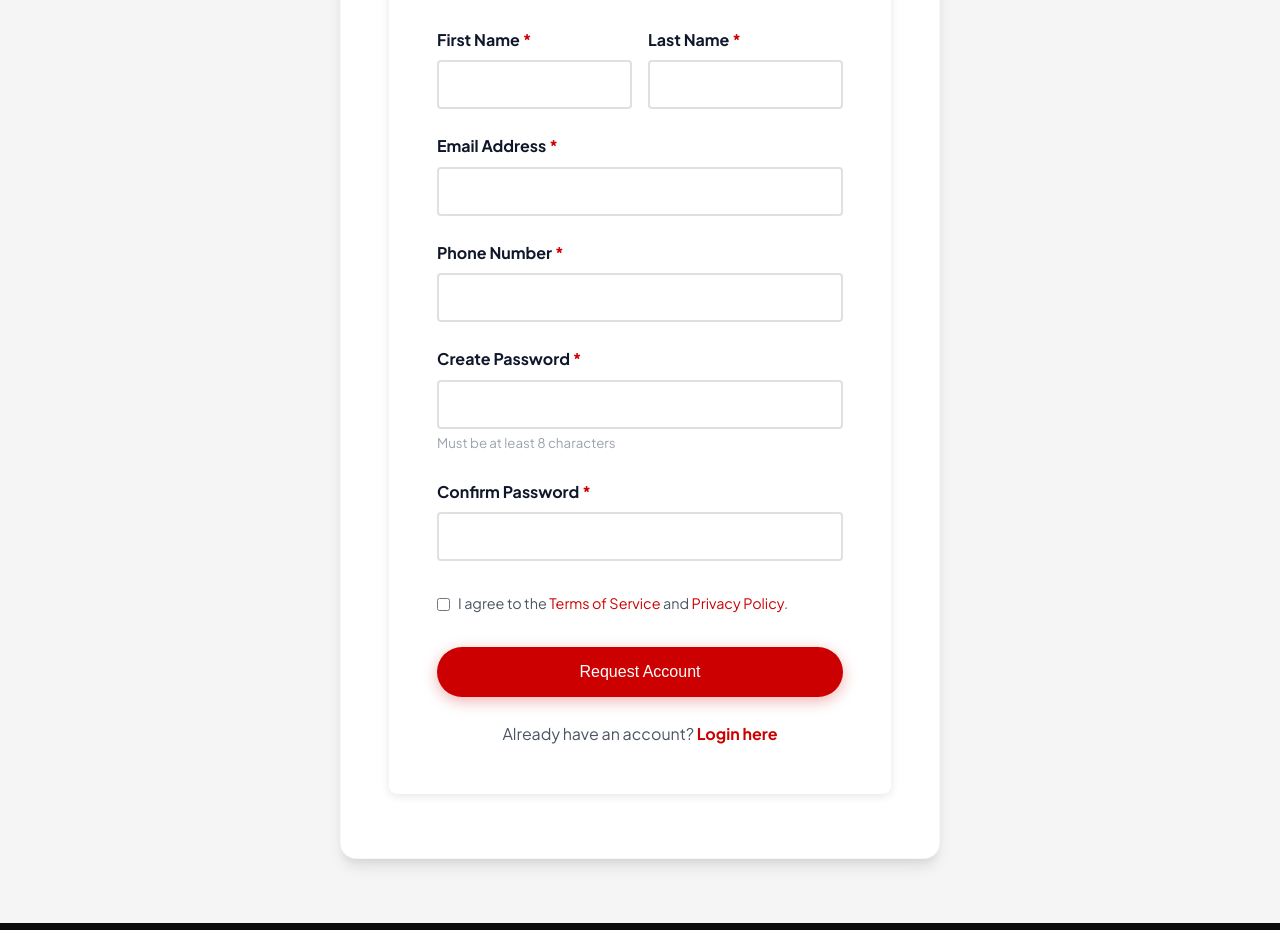
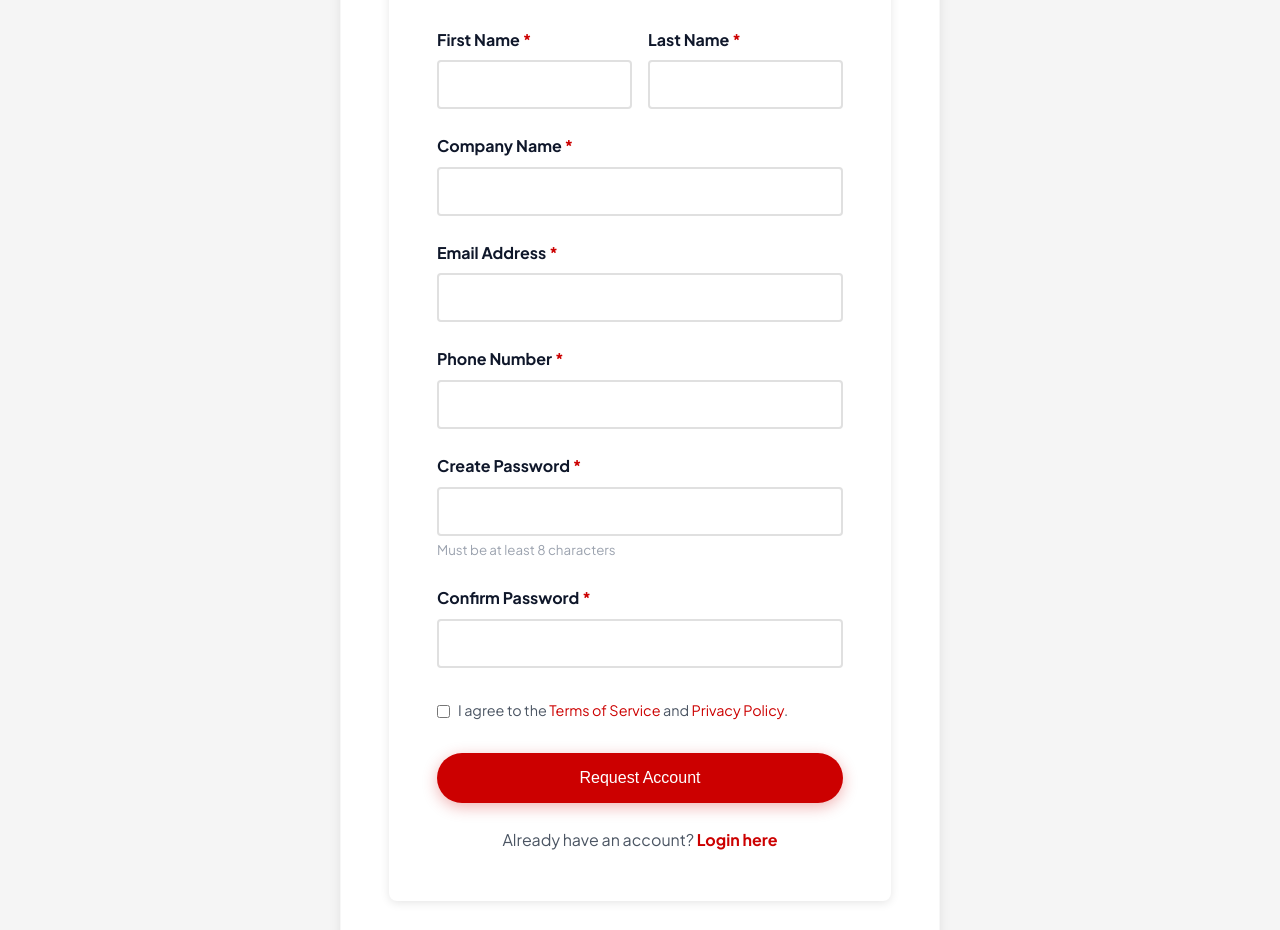
Before and after one commit to suddhajitchowdhury226-ctrl/KJR, a plain HTML site: page registration.html in a window 1280 px wide. Shown: the part 800-1730 px from the top of the page. Drawn offline with nearby package versions, Linux system fonts and the light colour scheme; a web font is replaced by a local one.

Commit message:
feat: add company name field to registration form

```diff
--- a/registration.html
+++ b/registration.html
@@ -104,6 +104,15 @@
             <input type="text" id="lastName" name="lastName" required
               style="width: 100%; padding: 0.75rem; border: 2px solid #e0e0e0; border-radius: 4px; font-family: var(--font-body); font-size: 1rem;">
           </div>
+        </div>
+
+        <!-- Company Name -->
+        <div style="margin-bottom: 1.5rem;">
+          <label for="companyName" style="display: block; margin-bottom: 0.5rem; font-weight: 700; color: var(--text-main);">
+            Company Name <span style="color: var(--primary);">*</span>
+          </label>
+          <input type="text" id="companyName" name="companyName" required
+            style="width: 100%; padding: 0.75rem; border: 2px solid #e0e0e0; border-radius: 4px; font-family: var(--font-body); font-size: 1rem;">
         </div>
 
         <!-- Contact Info -->
```
